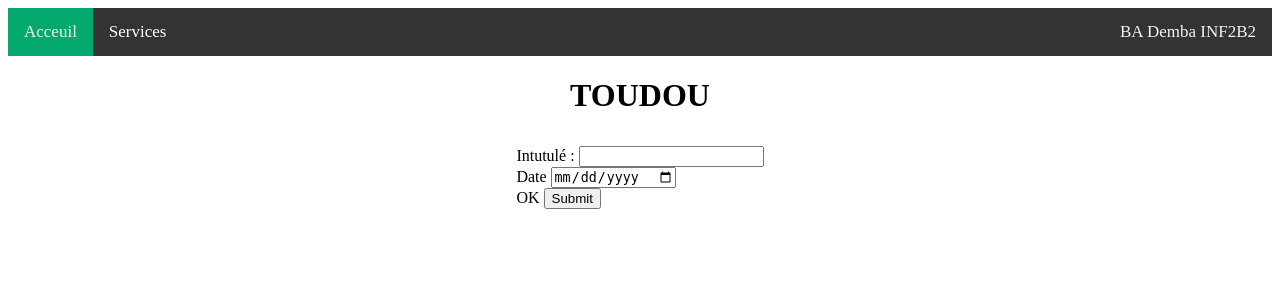
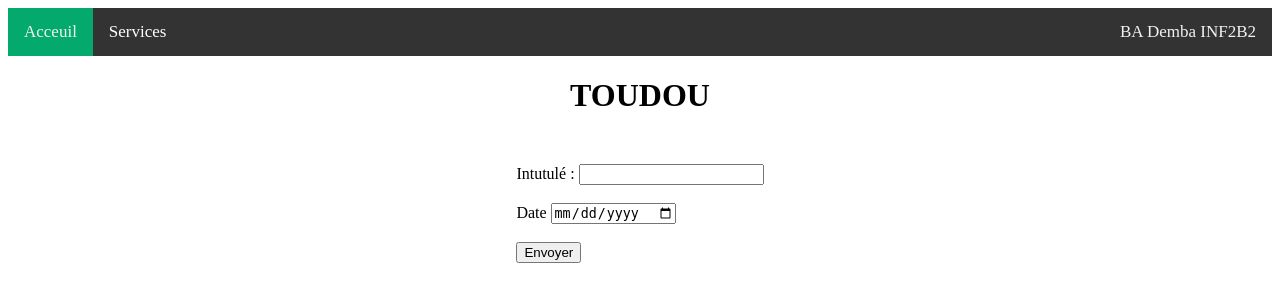
Before and after one commit to badem09/Architecture_logicielle, a Flask app: page /redirect_ajouter in a window 1280 px wide. Shown: the top 302 px of the page. Run offline with Flask 3, Linux system fonts and the light colour scheme.

Commit message:
Ajout espace formulaires

```diff
--- a/toudou_starter_models/toudou/src/toudou/static/styles/style.css
+++ b/toudou_starter_models/toudou/src/toudou/static/styles/style.css
@@ -87,14 +87,18 @@
   display: block;
 }
 
-#scrollBox {
+.scrollBox {
     height: 50vh;
     border:1px solid black;
     overflow-y:scroll;
 }
 
-#scrollBox2 {
+.scrollBox2 {
     height: 60vh;
     border:1px solid black;
     overflow-y:scroll;
 }
+
+.divform * {
+  margin: 6px 0;
+}
--- a/toudou_starter_models/toudou/src/toudou/templates/ajouter.html
+++ b/toudou_starter_models/toudou/src/toudou/templates/ajouter.html
@@ -9,7 +9,7 @@
   {% endif %}
 {% endwith %}
 
-<div style="display:flex; justify-content: center;" class="form">
+<div style="display:flex; justify-content: center;" class="divform">
 <form action="{{ url_for('ajout') }}" method="post">
     <div>
         <label for="intitule">Intutulé : </label>
@@ -19,8 +19,7 @@
         <label for="date"> Date </label>
         <input type="date" id="date" name="date"/>
     </div>
-    <label for="ok"> OK </label>
-    <input type="submit" id="ok">
+    <input type="submit" id="ok" value="Envoyer">
 </form>
 </div>
 
--- a/toudou_starter_models/toudou/src/toudou/templates/modifier.html
+++ b/toudou_starter_models/toudou/src/toudou/templates/modifier.html
@@ -7,6 +7,7 @@
   {% endif %}
 {% endwith %}
 
+<div style="display:flex; justify-content: center;" class="divform">
     <form action="{{ url_for('modifier') }}" method="post">
         <input type="hidden" name="id" id="id" value="{{task.id}}">
         <div>
@@ -24,8 +25,9 @@
             <label for="date"> Date </label>
             <input type="date" id="date" name="date" value="{{task.due.strftime('%Y-%m-%d')}}">
         </div>
-    <input type="submit" id="ok">
+        <input type="submit" id="ok" style="">
     </form>
+</div>
 
 
 {% endblock %}
```
Lines whose indentation alone changed are shown as unchanged.
